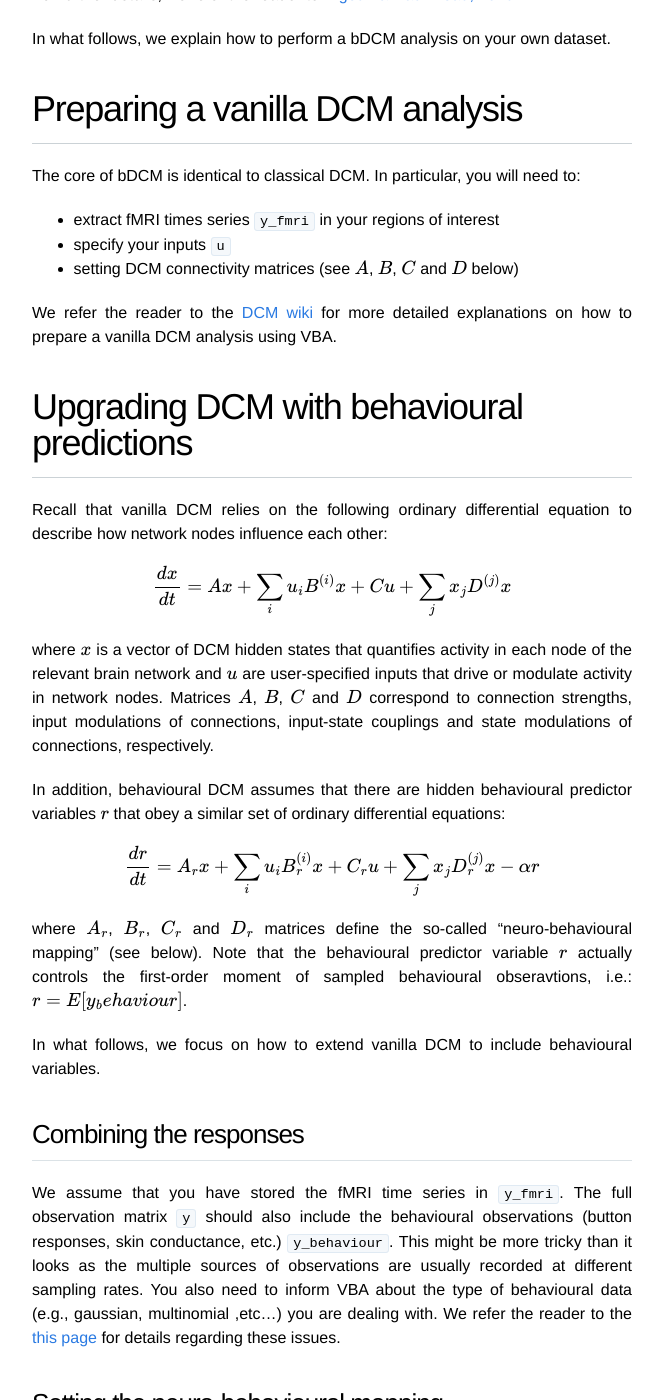
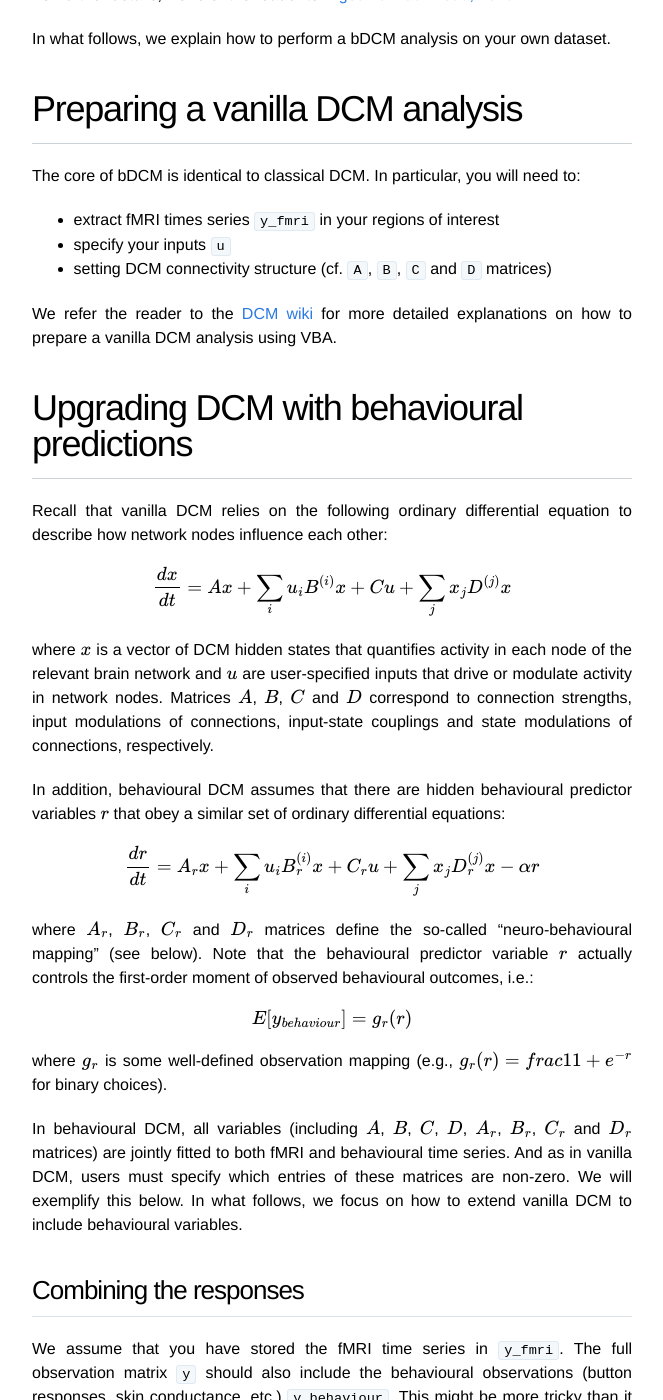
Before and after one commit to MBB-team/VBA-toolbox, a Jekyll site: the page built from _wiki/behavioural-DCM.md, in a window 1280 px wide and 1400 px high, scrolled down 1372 px. Shown: the whole window, without its empty margins (308-971 px from the left). Built offline with Jekyll 4.4.1, drawn with Linux system fonts in a browser that asks for light colours; nearby versions of some CDN libraries; formulas are drawn with MathJax 3.

Commit message:
Update behavioural-DCM.md

````diff
--- a/_wiki/behavioural-DCM.md
+++ b/_wiki/behavioural-DCM.md
@@ -17,7 +17,7 @@ In what follows, we explain how to perform a bDCM analysis on your own dataset.
 The core of bDCM is identical to classical DCM. In particular, you will need to:
 - extract fMRI times series ```y_fmri``` in your regions of interest
 - specify your inputs ```u```
-- setting DCM connectivity matrices (see $$A$$, $$B$$, $$C$$ and $$D$$ below)
+- setting DCM connectivity structure (cf. ```A```, ```B```, ```C``` and ```D``` matrices)
 
 We refer the reader to the [DCM wiki]({{ site.baseurl }}/wiki/dcm) for more detailed explanations on how to prepare a vanilla DCM analysis using VBA.
 
@@ -34,10 +34,13 @@ In addition, behavioural DCM assumes that there are hidden behavioural predictor
 
 $$\frac{dr}{dt}= A_r x + \sum_i u_i B_r^{(i)}x + C_ru + \sum_j x_j D_r^{(j)}x - \alpha r$$
 
-where $$A_r$$, $$B_r$$, $$C_r$$ and $$D_r$$ matrices define the so-called "neuro-behavioural mapping" (see below). Note that the behavioural predictor variable $$r$$ actually controls the first-order moment of sampled behavioural obseravtions, i.e.: $$r = E[y_behaviour]$$.
+where $$A_r$$, $$B_r$$, $$C_r$$ and $$D_r$$ matrices define the so-called "neuro-behavioural mapping" (see below). Note that the behavioural predictor variable $$r$$ actually controls the first-order moment of observed behavioural outcomes, i.e.:
 
-In what follows, we focus on how to extend vanilla DCM to include behavioural variables.
+$$E[y_{behaviour}] = g_r(r)$$
 
+where $$g_r$$ is some well-defined observation mapping (e.g., $$g_r(r)=frac{1}{1+e^{-r}}$$ for binary choices).
+
+In behavioural DCM, all variables (including $$A$$, $$B$$, $$C$$, $$D$$, $$A_r$$, $$B_r$$, $$C_r$$ and $$D_r$$ matrices) are jointly fitted to both fMRI and behavioural time series. And as in vanilla DCM, users must specify which entries of these matrices are non-zero. We will exemplify this below. In what follows, we focus on how to extend vanilla DCM to include behavioural variables.
 
 
 ## Combining the responses
````
